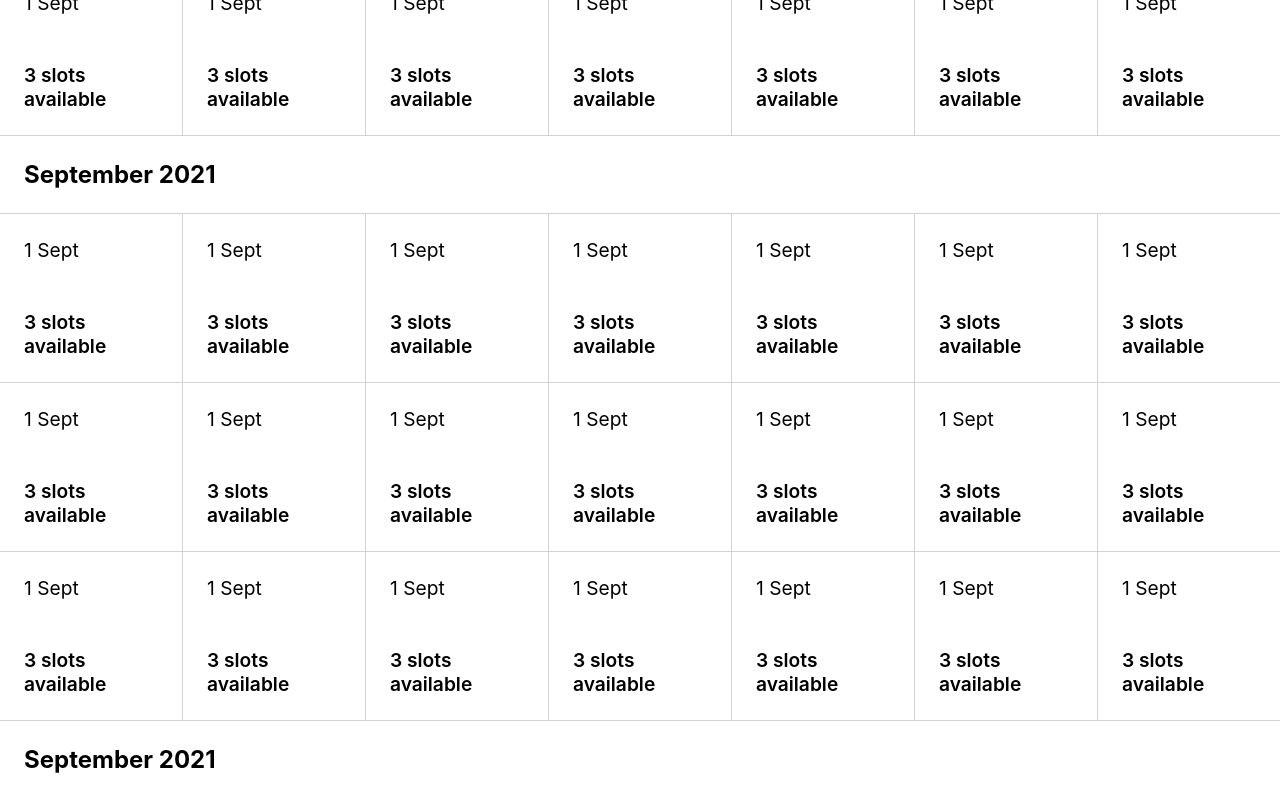
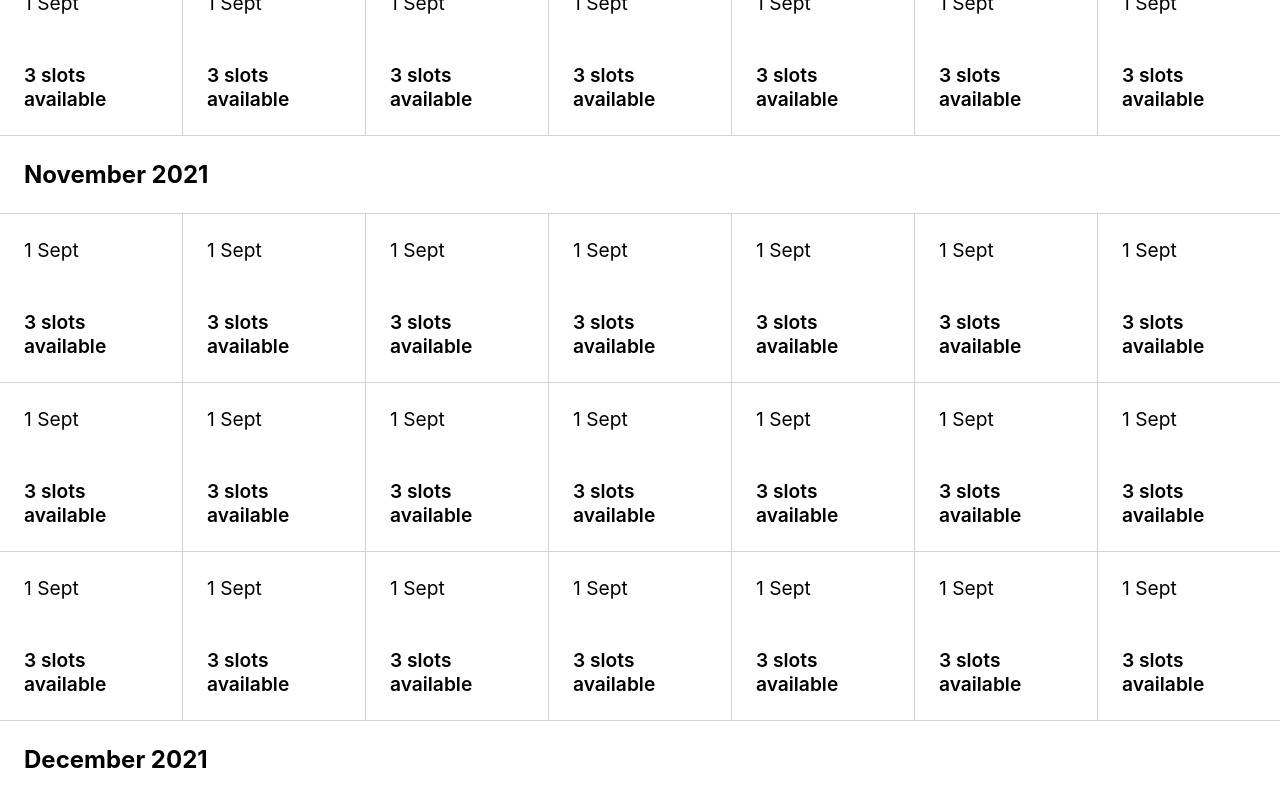
Before and after one commit to haxxnz/vaxxnz, a React (Create React App) app: page / in a window 1280 px wide. Shown: the part 1280-2077 px from the top of the page. Built offline with nearby package versions, Linux system fonts and the light colour scheme.

Commit message:
initial hover

```diff
--- a/src/App.tsx
+++ b/src/App.tsx
@@ -199,7 +199,7 @@ function App() {
           </MonthContainer>
         </CalendarSectionContainer>
         <CalendarSectionContainer>
-          <h2>September 2021</h2>
+          <h2>November 2021</h2>
           <MonthContainer>
             <div>
               <h3>1 Sept</h3>
@@ -291,7 +291,7 @@ function App() {
           </MonthContainer>
         </CalendarSectionContainer>
         <CalendarSectionContainer>
-          <h2>September 2021</h2>
+          <h2>December 2021</h2>
           <MonthContainer>
             <div>
               <h3>1 Sept</h3>
@@ -439,6 +439,7 @@ grid-template-columns: repeat(7, 1fr);
 background-color: lightgray;
 border-bottom: 1px solid lightgray;
 gap: 1px;
+transition: all 0.3s;
 div {
   min-height:120px;
   background-color: white;
@@ -455,5 +456,8 @@ div {
     font-size: 1.2rem;
     font-weight: 600;
   }
+  :hover {
+    background-color: purple;
+  }
 }
   `
```
